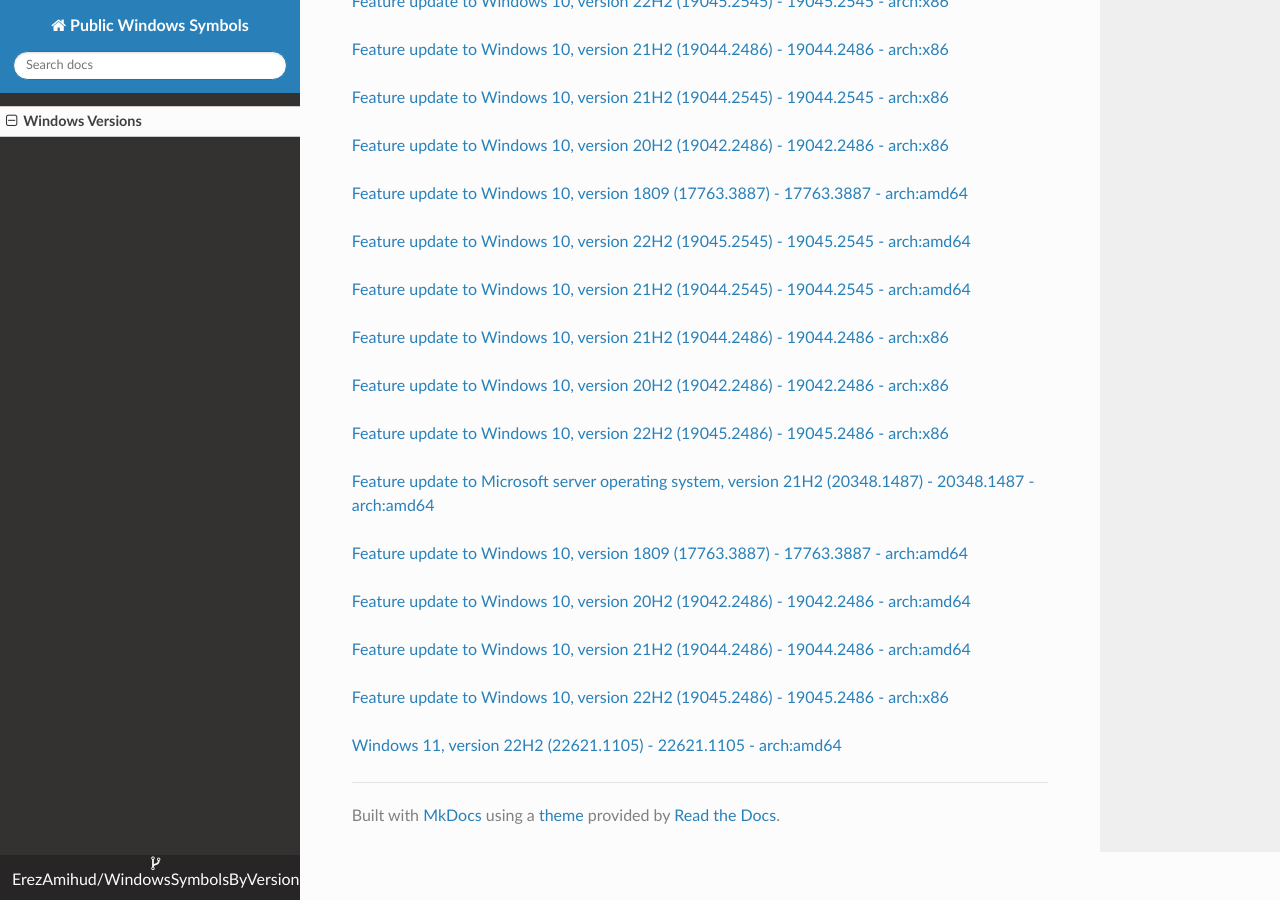
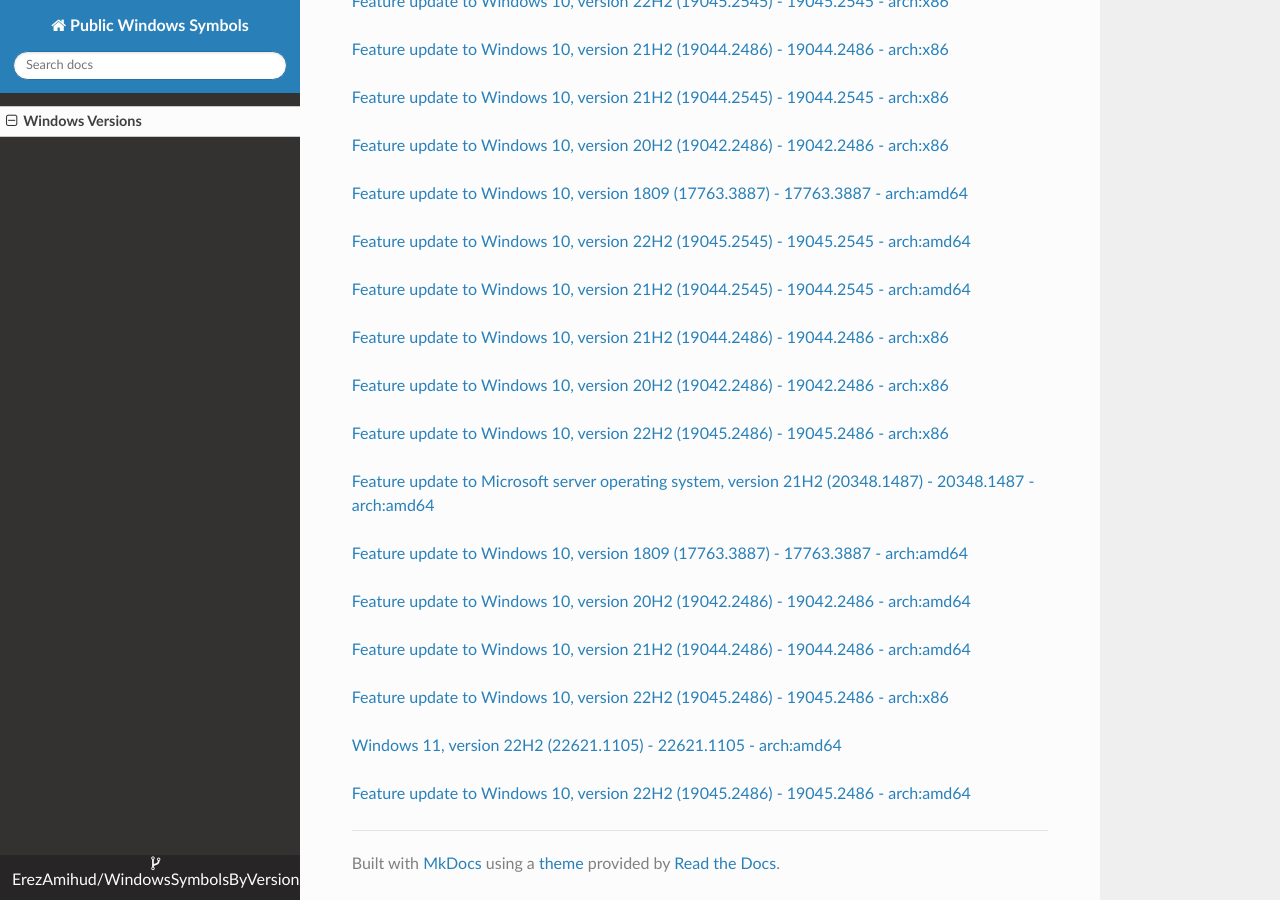
Before and after one commit to ErezAmihud/WindowsSymbolsByVersion, an MkDocs documentation site: the page built from docs/index.md, in a window 1280 px wide and 900 px high, scrolled down 42437 px. Built offline with MkDocs 1.6.1, drawn with Linux system fonts in a browser that asks for light colours; nearby versions of some CDN libraries.

Commit message:
Automated commit, add manifest for 91f922a2-939e-4731-87ff-07323486fa8f

```diff
--- a/docs/index.md
+++ b/docs/index.md
@@ -2485,3 +2485,6 @@
 
 
 [Windows 11, version 22H2 (22621.1105) - 22621.1105 - arch:amd64](https://github.com/ErezAmihud/WindowsSymbolsByVersion/blob/main/manifests/bf0c001b-134c-4339-b0e2-aca19beb7787.manifest)
+
+
+[Feature update to Windows 10, version 22H2 (19045.2486) - 19045.2486 - arch:amd64](https://github.com/ErezAmihud/WindowsSymbolsByVersion/blob/main/manifests/91f922a2-939e-4731-87ff-07323486fa8f.manifest)
```
Also changed, not shown: process_builds.json (+1 -1 lines), 1 other file.
